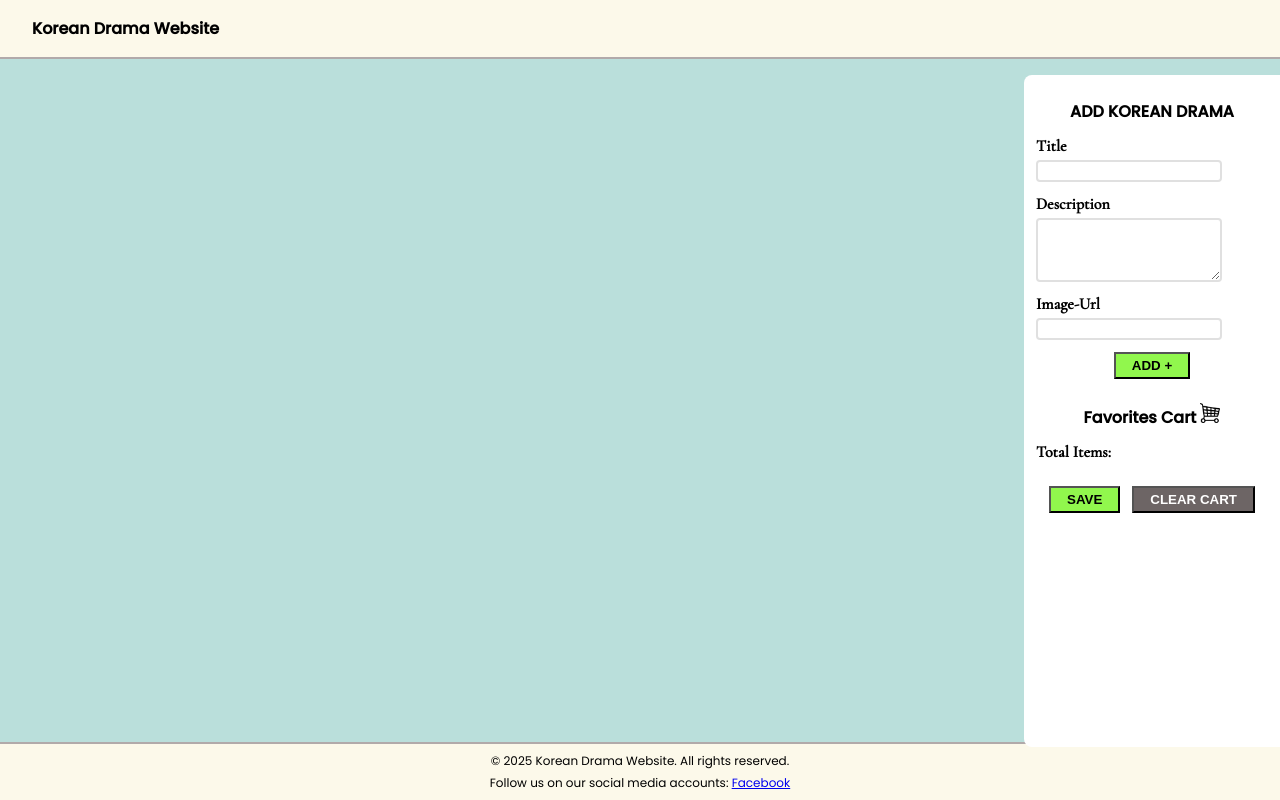
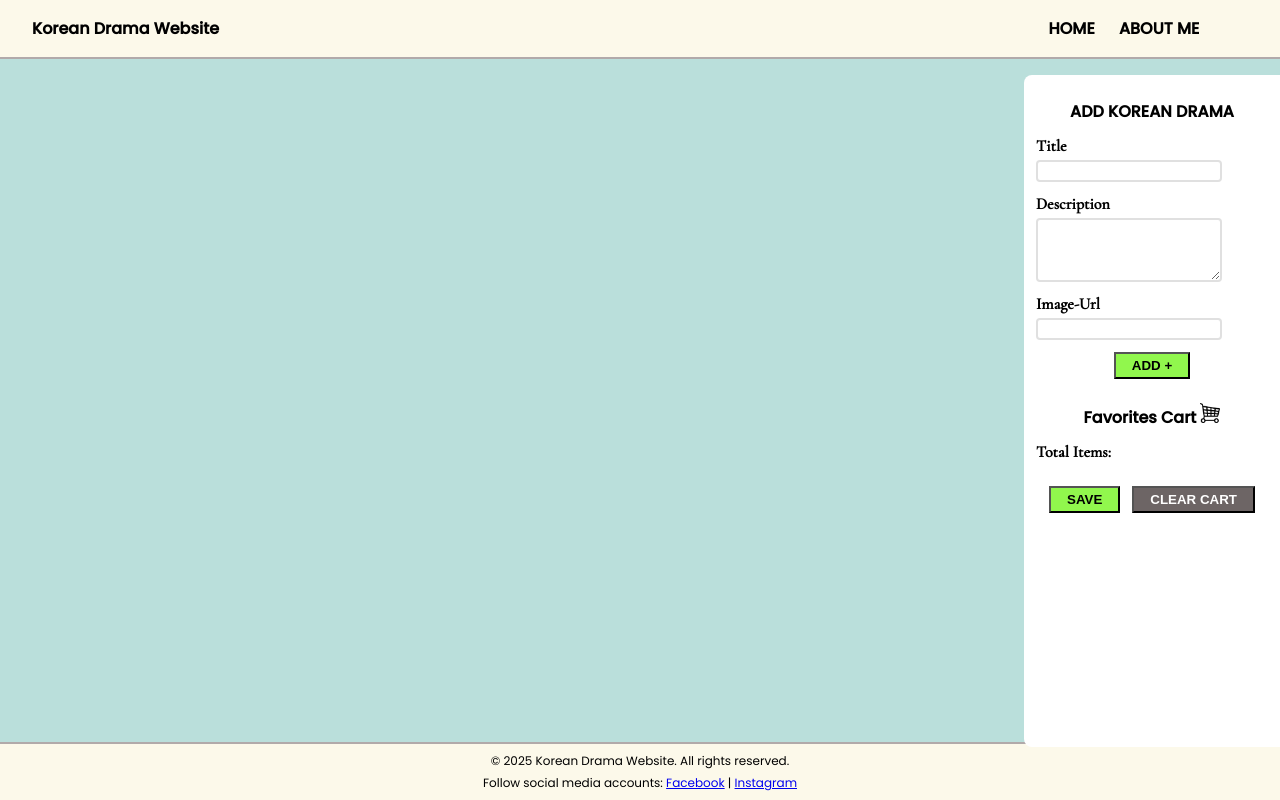
Before and after one commit to Xav2eks/FavoriteKoreanDramaWebsite, a plain HTML site: page main.html in a window 1280 px wide. Drawn offline with nearby package versions, Linux system fonts and the light colour scheme.

Commit message:
Add header labels for external website

```diff
--- a/styles.css
+++ b/main.css
@@ -37,6 +37,14 @@ header {
   font-weight: bold;
   border-bottom: 2px solid #b1aaaa;
   position: static;
+  display: flex;
+}
+
+.header-btn-container {
+    display: flex;
+    gap: 24px;
+    margin-left: auto;
+    margin-right: 4%;
 }
 
 .main-container {
--- a/index.html
+++ b/main.html
@@ -3,11 +3,18 @@
   <head>
     <meta charset="UTF-8" />
     <meta name="viewport" content="width=device-width, initial-scale=1.0" />
-    <title>Korean Drama Website</title>
-    <link rel="stylesheet" href="styles.css" />
+    <title>MAIN | Korean Drama Website</title>
+    <link rel="stylesheet" href="main.css" />
   </head>
   <body>
-    <header>Korean Drama Website</header>
+    <header>Korean Drama Website
+
+        <div class="header-btn-container">
+            <label>HOME</label>
+            <label>ABOUT ME</label>
+        </div>
+
+    </header>
 
     <div class="main-container">
       <div class="left-container"></div>
@@ -47,8 +54,9 @@
     <footer>
       <p>© 2025 Korean Drama Website. All rights reserved.</p>
       <p>
-        Follow us on our social media accounts:
-        <a href="https://www.facebook.com/">Facebook</a>
+        Follow social media accounts:
+        <a href="https://www.facebook.com/">Facebook</a> |
+        <a href="https://www.instagram.com/">Instagram</a>
       </p>
     </footer>
 
```
Also changed, not shown: images/kdrama-banner.jpg (added).
